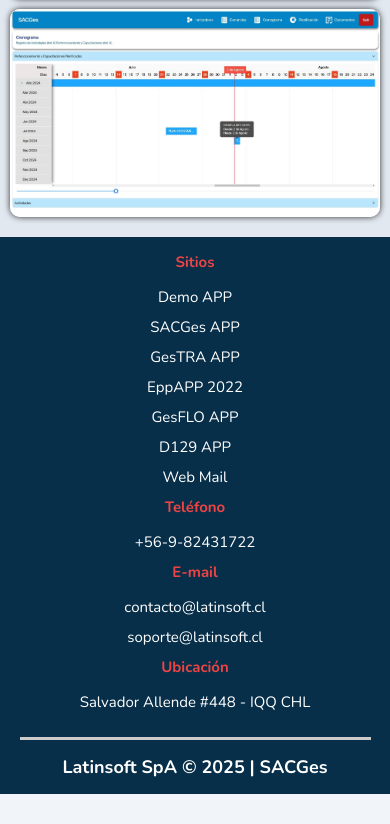
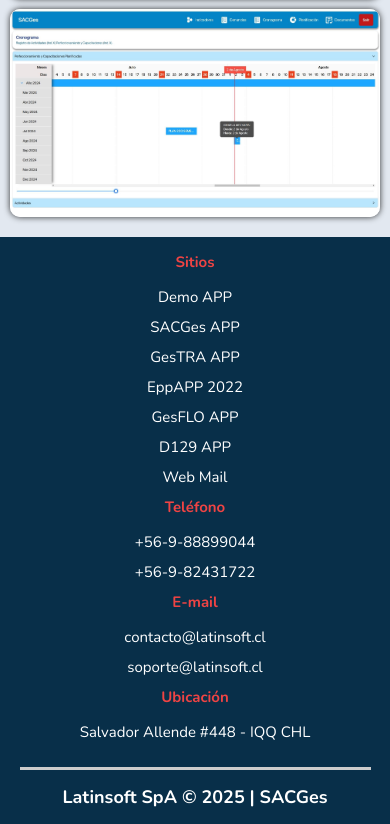
Before and after one commit to LatinSoftSPA/latinsoft2025, a React (Vite) app: page / in a window 390 px wide. Shown: the part 5659-6483 px from the top of the page. Before the commit the page ends 6453 px from the top, so only its background shows below. Built offline with nearby package versions, Linux system fonts and the light colour scheme; grey boxes are pictures that could not be loaded.

Commit message:
add number phone

```diff
--- a/src/App/ui/components/Footer/index.tsx
+++ b/src/App/ui/components/Footer/index.tsx
@@ -14,6 +14,7 @@
           </div>
           <div className={style.menuFooter}>
             <h4>Teléfono</h4>
+            <p>+56-9-88899044</p>
             <p>+56-9-82431722</p>
           </div>
           <div className={style.menuFooter}>
```
